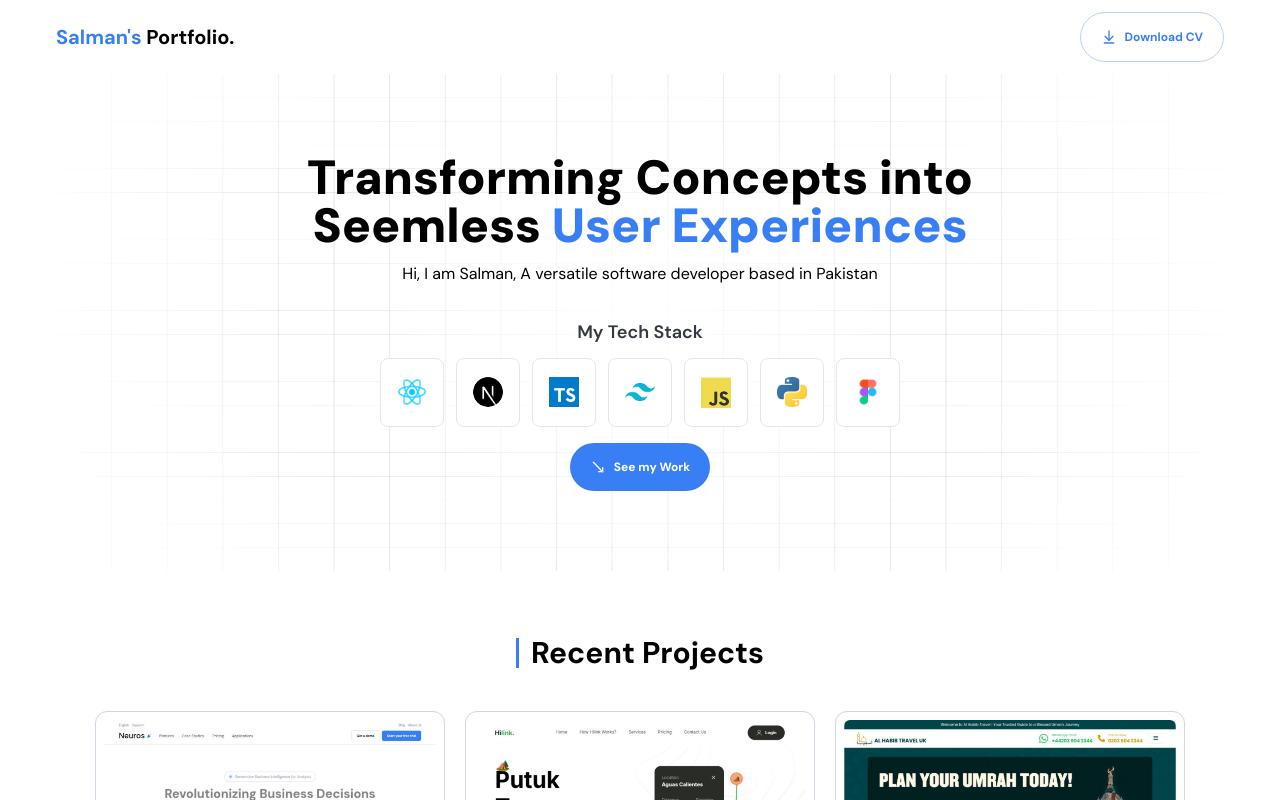
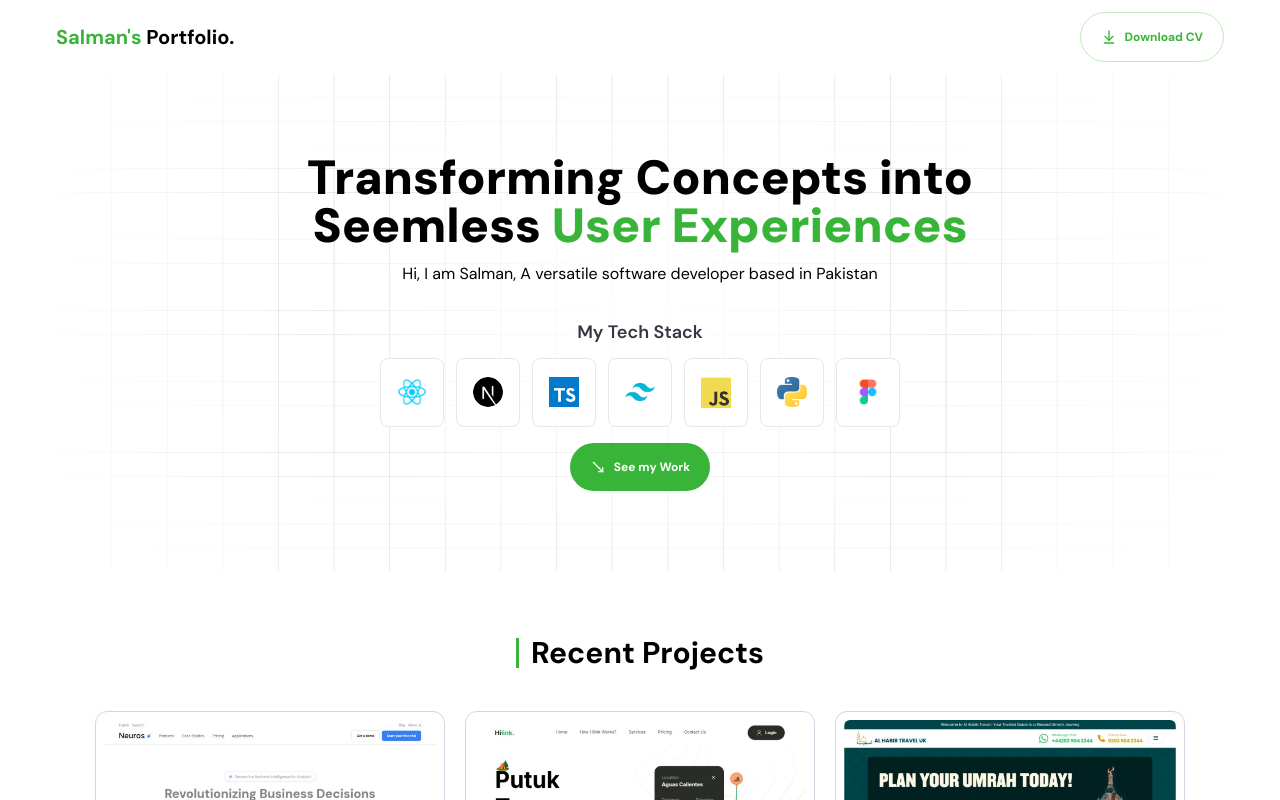
Before and after one commit to msalmankhokhar/portfolio, a Next.js app: page / in a window 1280 px wide. Shown: the top 800 px of the page. Built offline with nearby package versions, Linux system fonts and the light colour scheme.

Commit message:
changed color to green

```diff
--- a/tailwind.config.ts
+++ b/tailwind.config.ts
@@ -10,14 +10,23 @@ export default {
   theme: {
     extend: {
       colors: {
+        // primary: {
+        //   200: '#e2ecfe',
+        //   300: '#B6D1FB',
+        //   400: '#88B2F9',
+        //   500: '#6099F7',
+        //   600: '#387FF5',
+        //   700: '#2D66C4',
+        //   800: '#224C93',
+        // },
         primary: {
-          200: 'rgb(226, 236, 254)',
-          300: '#B6D1FB',
-          400: '#88B2F9',
-          500: '#6099F7',
-          600: '#387FF5',
-          700: '#2D66C4',
-          800: '#224C93',
+          200: '#e4f8e2', // light green
+          300: '#bcecb6', // soft green
+          400: '#88dc88', // medium green
+          500: '#60c960', // standard green
+          600: '#38b538', // vibrant green
+          700: '#2c8f2c', // deeper green
+          800: '#226922', // dark green
         },
         secondary: {
           100: '#F5F7FA',
```
